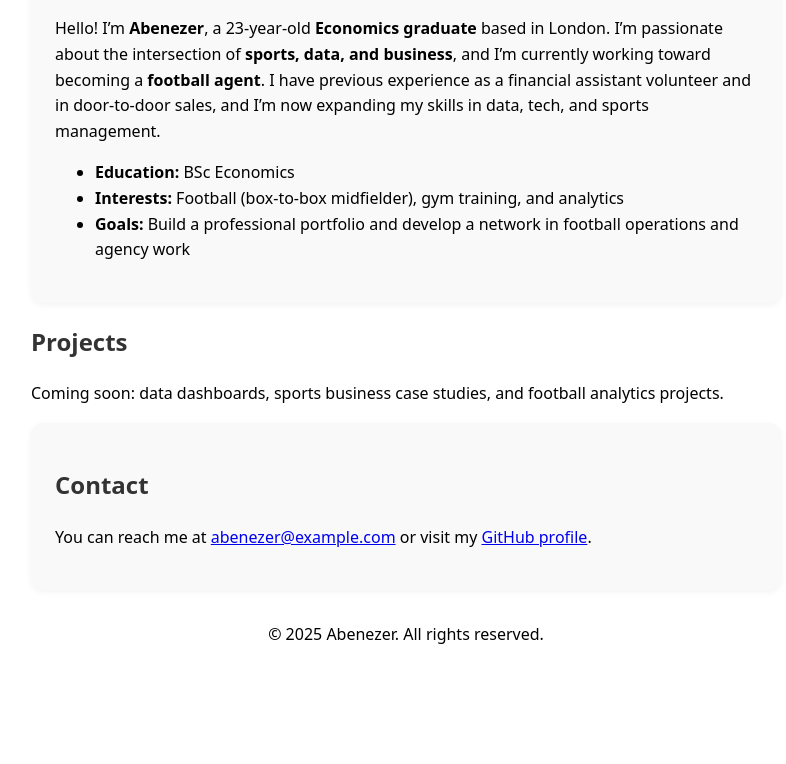
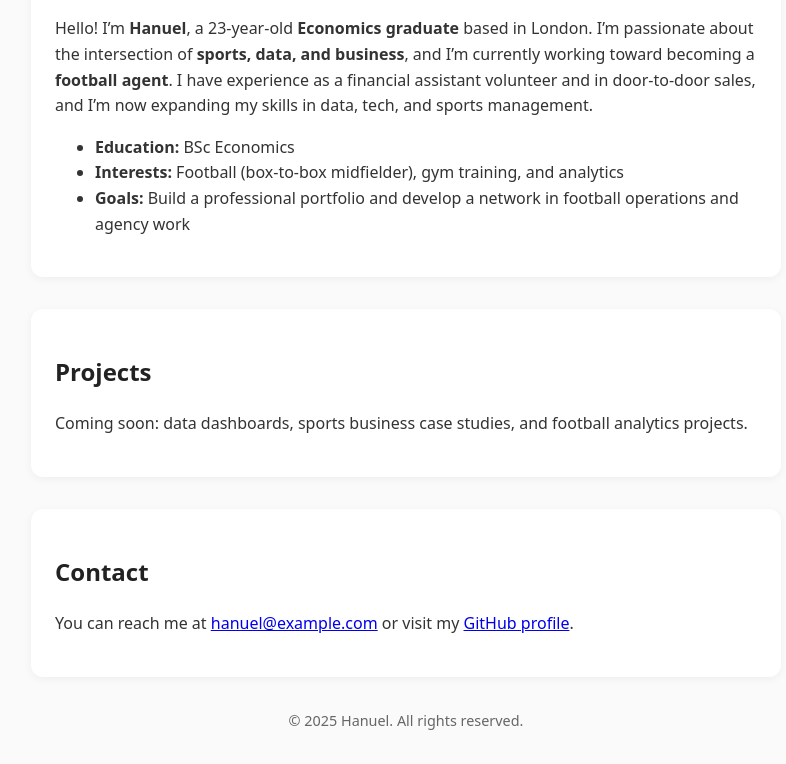
Before and after one commit to hanuelb/html_site, a plain HTML site: page index.html in a window 1280 px wide. Shown: the part 248-1012 px from the top of the page, without its empty margins (234-1020 px from the left). Before the commit the page ends 928 px from the top, so only its background shows below. Drawn offline with Linux system fonts and the light colour scheme.

Commit message:
Update index.html

```diff
--- a/index.html
+++ b/index.html
@@ -3,18 +3,38 @@
 <head>
   <meta charset="utf-8" />
   <meta name="viewport" content="width=device-width,initial-scale=1" />
-  <title>Abenezer’s Portfolio</title>
+  <title>Hanuel’s Portfolio</title>
   <style>
-    body { font-family: system-ui, -apple-system, Segoe UI, Roboto, Arial; max-width: 750px; margin: 2rem auto; line-height: 1.6; }
+    body {
+      font-family: system-ui, -apple-system, Segoe UI, Roboto, Arial;
+      max-width: 750px;
+      margin: 2rem auto;
+      line-height: 1.6;
+      background-color: #fafafa;
+      color: #333;
+    }
     header { text-align: center; margin-bottom: 2rem; }
-    h1, h2 { color: #333; }
-    nav a { margin: 0 1rem; text-decoration: none; color: #0077cc; }
-    .card { background: #f9f9f9; padding: 1.5rem; border-radius: 12px; box-shadow: 0 2px 6px rgba(0,0,0,0.05); }
+    h1, h2 { color: #222; }
+    nav a {
+      margin: 0 1rem;
+      text-decoration: none;
+      color: #0077cc;
+      font-weight: 500;
+    }
+    nav a:hover { text-decoration: underline; }
+    .card {
+      background: #fff;
+      padding: 1.5rem;
+      border-radius: 12px;
+      box-shadow: 0 2px 8px rgba(0,0,0,0.05);
+      margin-bottom: 2rem;
+    }
+    footer { text-align:center; margin-top:2rem; font-size: 0.9em; color: #666; }
   </style>
 </head>
 <body>
   <header>
-    <h1>Abenezer’s Portfolio</h1>
+    <h1>Hanuel’s Portfolio</h1>
     <nav>
       <a href="#about">About</a>
       <a href="#projects">Projects</a>
@@ -24,9 +44,9 @@
 
   <section id="about" class="card">
     <h2>About Me</h2>
-    <p>Hello! I’m <strong>Abenezer</strong>, a 23-year-old <strong>Economics graduate</strong> based in London.
+    <p>Hello! I’m <strong>Hanuel</strong>, a 23-year-old <strong>Economics graduate</strong> based in London.
     I’m passionate about the intersection of <strong>sports, data, and business</strong>, and I’m currently working toward becoming a <strong>football agent</strong>.
-    I have previous experience as a financial assistant volunteer and in door-to-door sales, and I’m now expanding my skills in data, tech, and sports management.</p>
+    I have experience as a financial assistant volunteer and in door-to-door sales, and I’m now expanding my skills in data, tech, and sports management.</p>
     <ul>
       <li><strong>Education:</strong> BSc Economics</li>
       <li><strong>Interests:</strong> Football (box-to-box midfielder), gym training, and analytics</li>
@@ -34,19 +54,19 @@
     </ul>
   </section>
 
-  <section id="projects">
+  <section id="projects" class="card">
     <h2>Projects</h2>
     <p>Coming soon: data dashboards, sports business case studies, and football analytics projects.</p>
   </section>
 
   <section id="contact" class="card">
     <h2>Contact</h2>
-    <p>You can reach me at <a href="mailto:abenezer@example.com">abenezer@example.com</a> or visit my
+    <p>You can reach me at <a href="mailto:hanuel@example.com">hanuel@example.com</a> or visit my
     <a href="https://github.com/your-github-username" target="_blank">GitHub profile</a>.</p>
   </section>
 
-  <footer style="text-align:center; margin-top:2rem;">
-    <p>© 2025 Abenezer. All rights reserved.</p>
+  <footer>
+    <p>© 2025 Hanuel. All rights reserved.</p>
   </footer>
 </body>
 </html>
```
